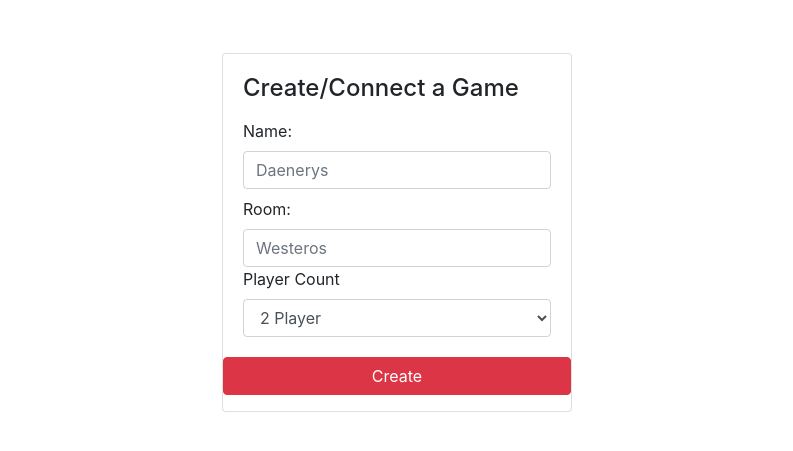
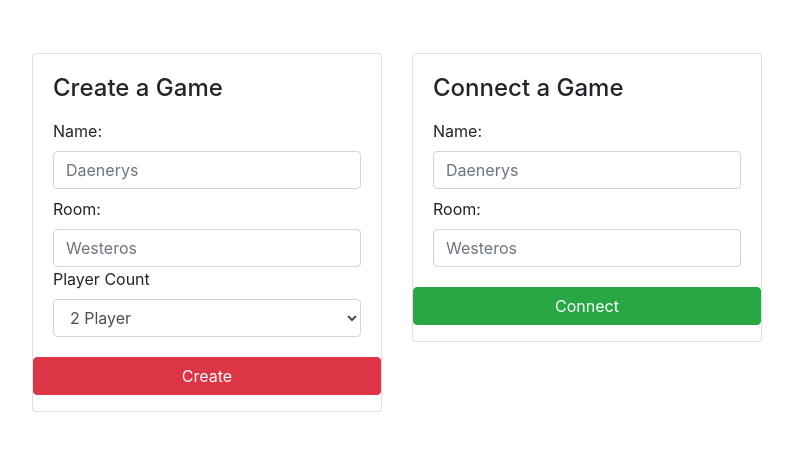
Before and after one commit to Fonur/Empires-of-Square, a website: page public/index.html in a window 1280 px wide. Shown: the part 89-540 px from the top of the page, without its empty margins (243-1036 px from the left). Drawn offline with nearby package versions, Linux system fonts and the light colour scheme.

Commit message:
Add Connect Game

```diff
--- a/public/board.js
+++ b/public/board.js
@@ -17,6 +17,7 @@ socket.on('connect', () => {
   person = $.deparam(window.location.search).name;
   room = $.deparam(window.location.search).room;
   playerCount = $.deparam(window.location.search).playerCount;
+
   socket.emit('createPlayer', {name:person}, room, playerCount);
 
   pass.addEventListener('click', () => {
@@ -32,6 +33,7 @@ socket.on('connect', () => {
     }
     else
       multipleMode = false;
+
     e.preventDefault();
   });
 
--- a/public/index.html
+++ b/public/index.html
@@ -19,10 +19,10 @@
       <h2 class="mt-5">EMPIRES OF SQUARES</h2>
     </center>
     <div class="row">
-      <div class="col-md-4 mr-auto ml-auto mt-5">
+      <div class="col-md-4 ml-auto mt-5">
         <div class="card">
           <div class="card-body">
-            <h4 class="card-title">Create/Connect a Game</h4>
+            <h4 class="card-title">Create a Game</h4>
             <p class="card-text">
               <form action="board.html">
                 <label for="name">Name:</label>
@@ -36,14 +36,35 @@
                   <option id="3">3 Player</option>
                   <option id="4">4 Player</option>
                 </select>
+
           </div>
           <button type="submit" class="btn btn-danger">Create</button>
+        </form>
           </p>
         </div>
       </div>
 
-    </div>
+
+        <div class="col-md-4 mr-auto mt-5">
+            <div class="card">
+                <div class="card-body">
+                  <h4 class="card-title">Connect a Game</h4>
+                  <p class="card-text">
+                    <form action="board.html">
+                      <label for="name">Name:</label>
+                      <input type="text" name="name" id="name" class="form-control" placeholder="Daenerys">
+                      <label class="mt-2" for="room">Room:</label>
+                      <input type="text" name="room" id="room" class="form-control" placeholder="Westeros">
+
+                </div>
+                <button type="submit" class="btn btn-success">Connect</button>
+              </form>
+                </p>
+              </div>
+        </div>
+      </div>
   </div>
+
   </div>
   </div>
   <!-- Optional JavaScript -->
--- a/server/utils/room.js
+++ b/server/utils/room.js
@@ -4,6 +4,7 @@ class room {
     this.started = started;
     this.players = [];
     this.countPlayer = 0;
+    this.maxPlayer = 2;
     this.connects = [];
     this.remainTime = 30;
   }
```
Also changed, not shown: server/server.js (+6 -3 lines).
